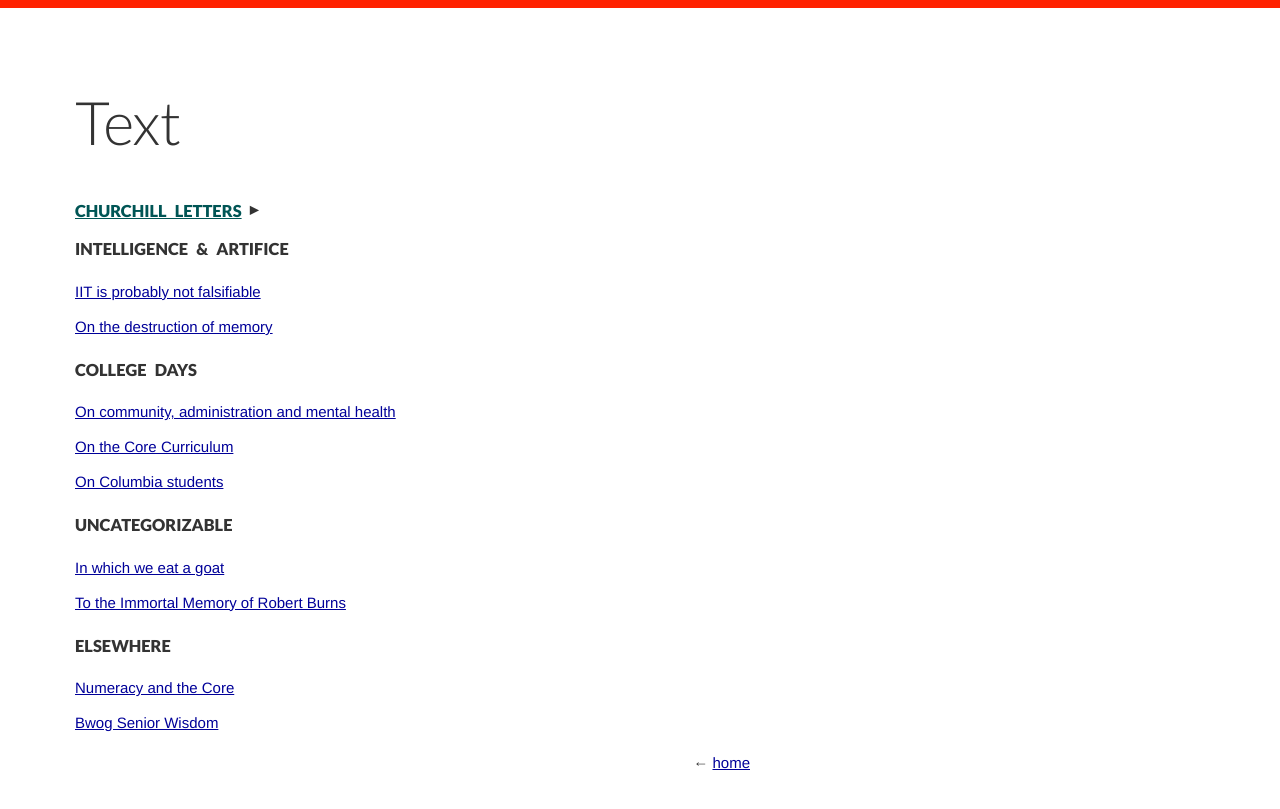
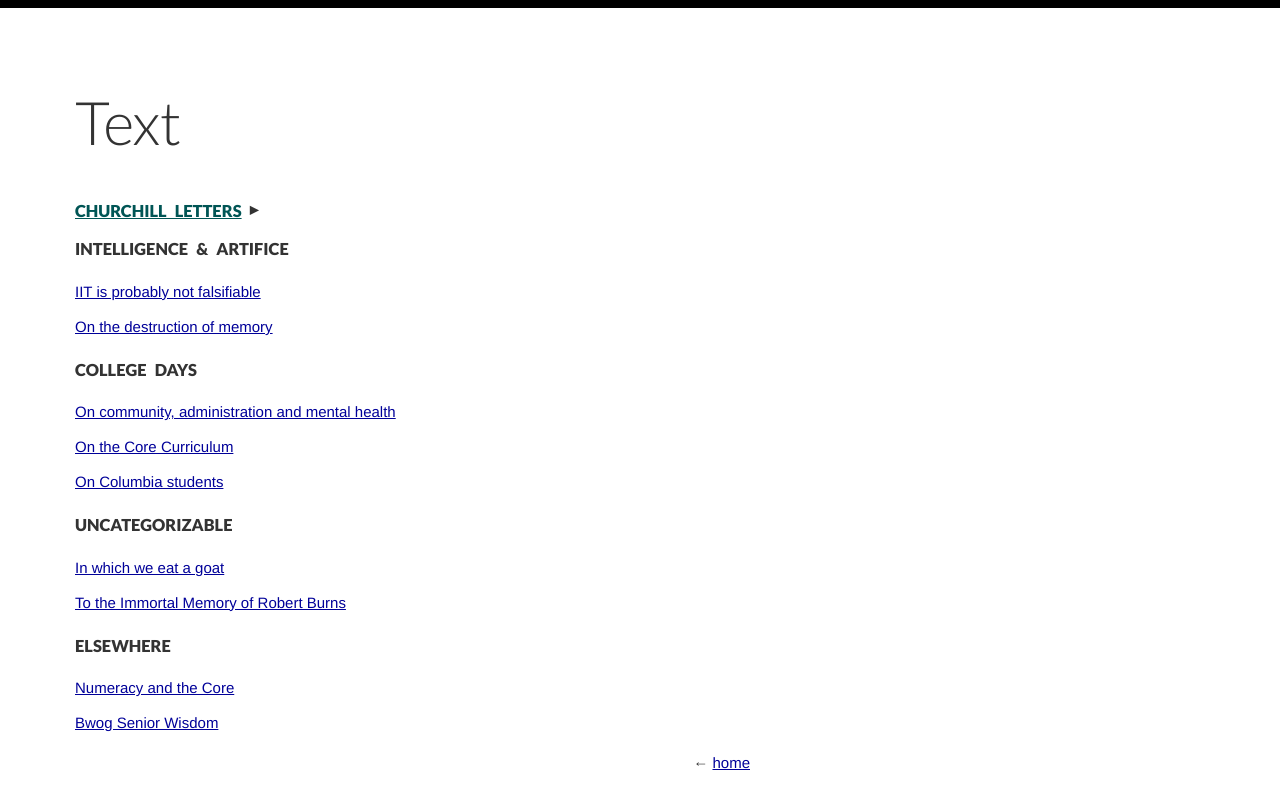
Before and after one commit to jacobandreas/writing, a Jekyll site: the page built from index.html, in a window 1280 px wide. Shown: the top 809 px of the page. Built offline with Jekyll 4.4.1, drawn with Linux system fonts in a browser that asks for light colours; nearby versions of some CDN libraries.

Commit message:
blackens border

```diff
--- a/css/style.css
+++ b/css/style.css
@@ -5,16 +5,14 @@
 
 html {
   border-style: solid;
-  border-color: #f20;
+  border-color: black;
   border-width: .5em 0em 0em 0em;
 }
 
 body {
-  /*background: url(../images/bg.png) rgb(246,246,246);*/
   font-family: 'Arimo', sans-serif;
   line-height: 1.666em;
   width: 45em;
-  /*margin: 5em auto;*/
   margin: 5em;
   font-size: 15px;
   color: #333;
```
